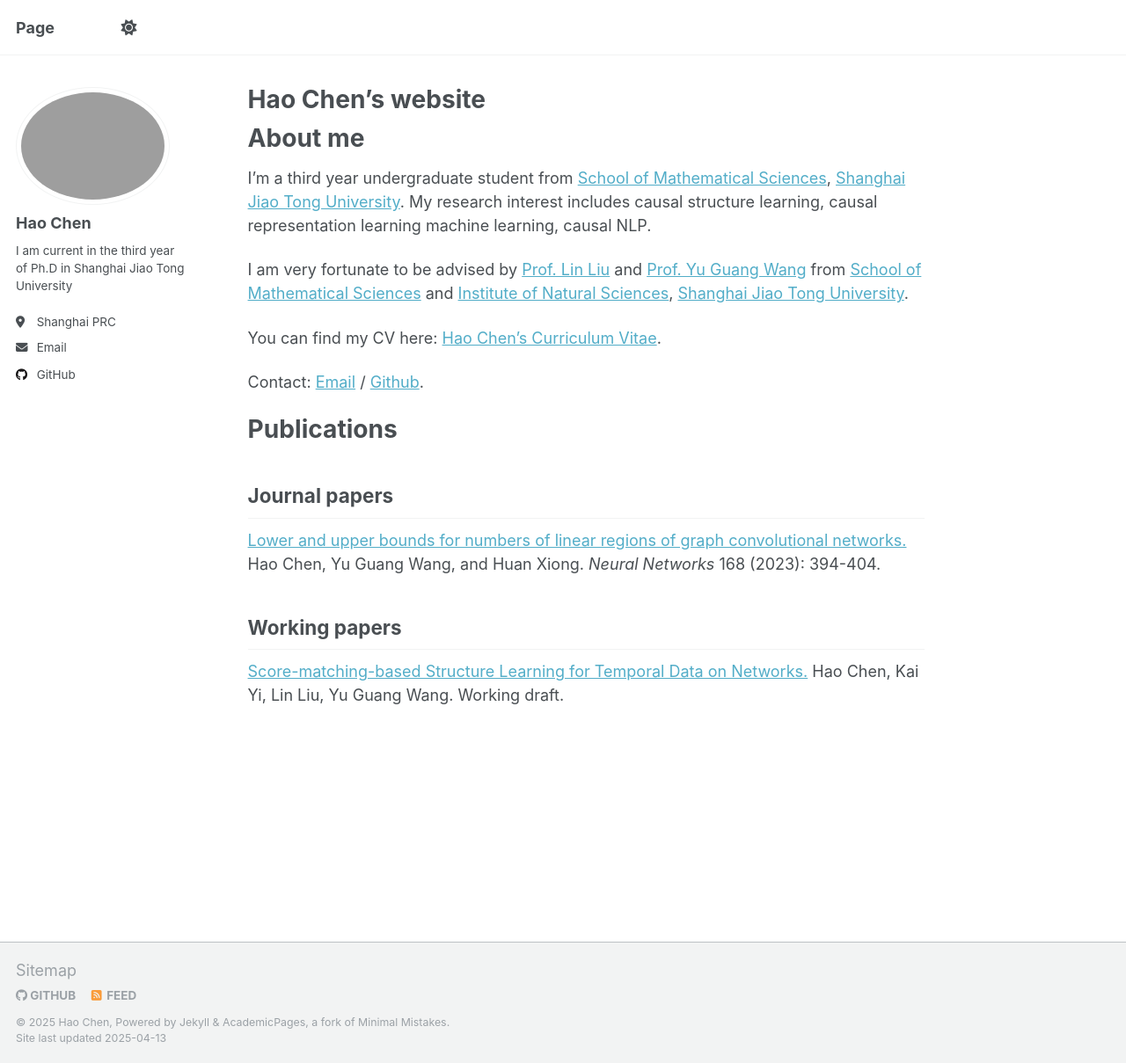
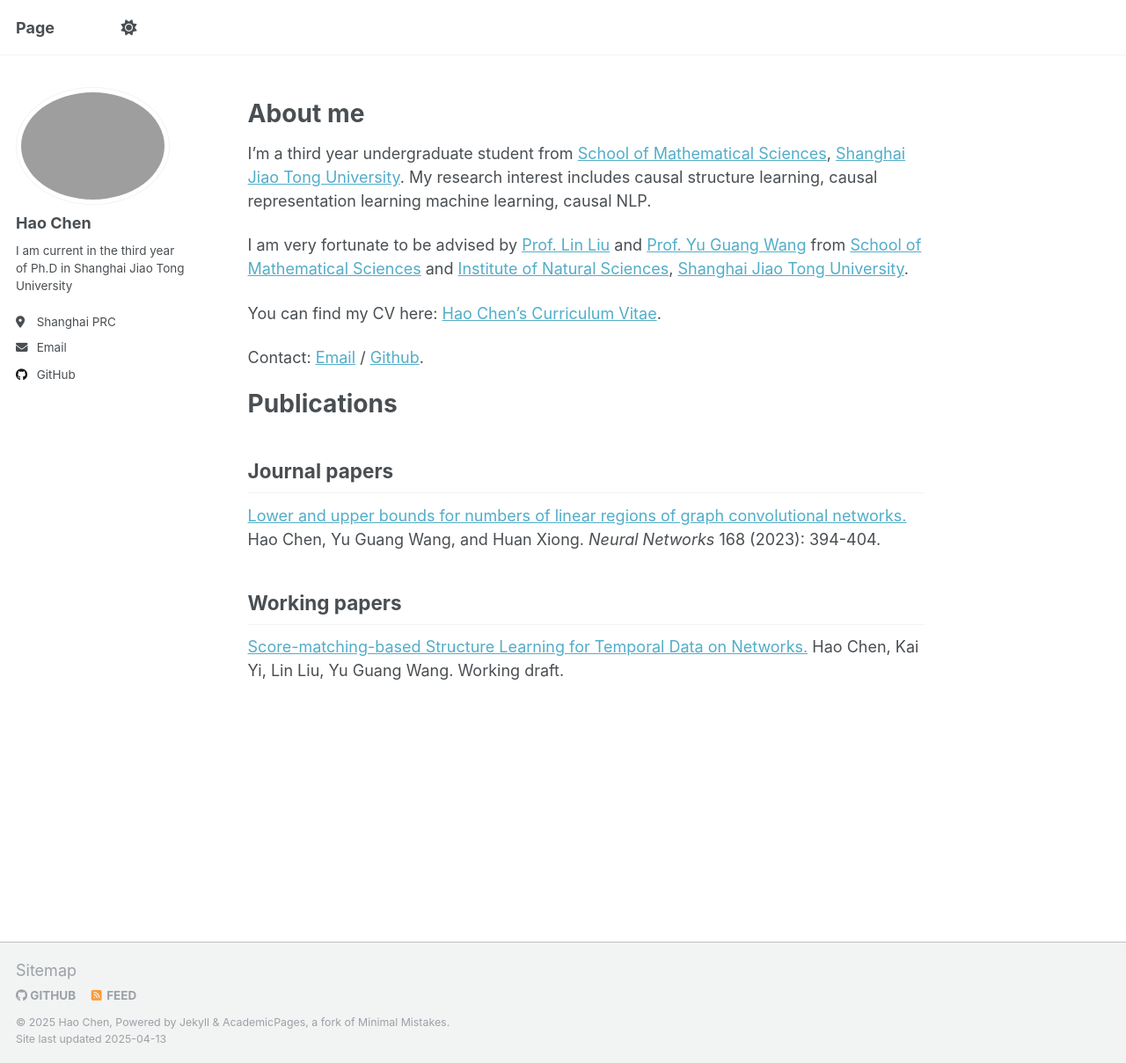
Before and after one commit to utulie/new, a Jekyll site: the page built from _pages/about.md, in a window 1280 px wide and 1209 px high. Shown: the whole window at 88% size. Built offline with Jekyll 4.4.1, drawn with Linux system fonts in a browser that asks for light colours.

Commit message:
Update about.md

```diff
--- a/_pages/about.md
+++ b/_pages/about.md
@@ -1,6 +1,6 @@
 ---
 permalink: /
-title: "Hao Chen's website"
+title: ""
 author_profile: true
 redirect_from:
   - /about/
```
